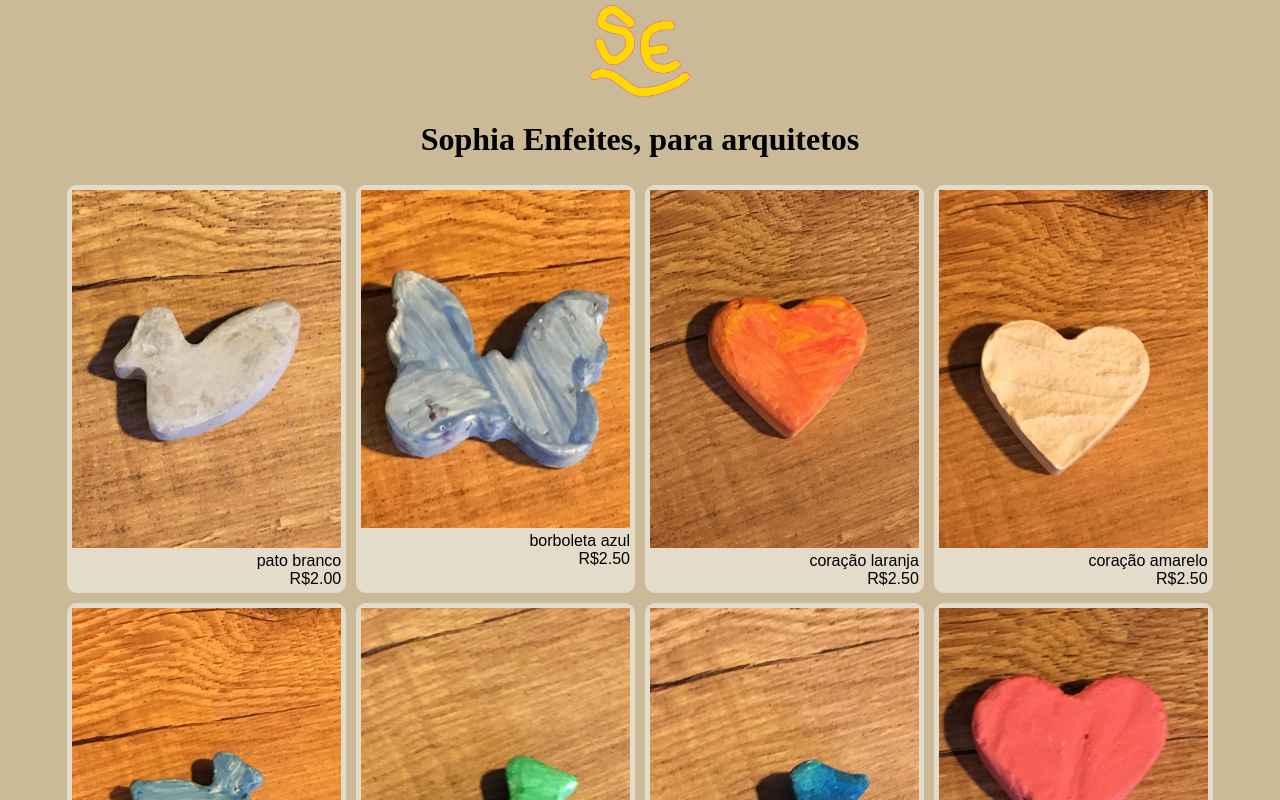
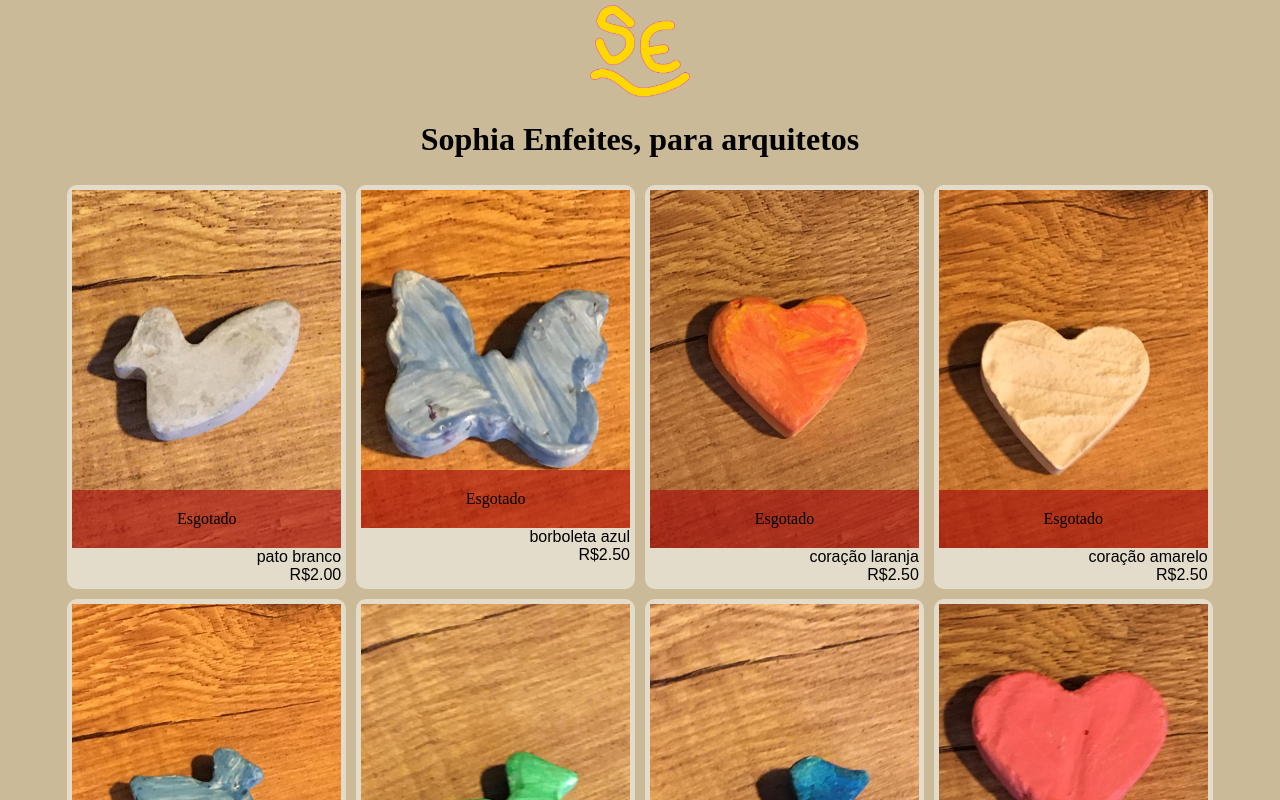
Before and after one commit to ABMHub/SophiaEnfeites, a React (Create React App) app: page / in a window 1280 px wide. Shown: the top 800 px of the page. Built offline with nearby package versions, Linux system fonts and the light colour scheme.

Commit message:
✨ Adiciona overlay 'esgotado'

```diff
--- a/src/App.css
+++ b/src/App.css
@@ -37,10 +37,31 @@ body {
   background-color: rgb(255, 255, 255, 0.5);
   padding: 5px;
   border-radius: 10px;
+  position: relative;
 }
 
-.produto > img {
+.imgProd {
+  position: relative;
+}
+
+.esgotado {
+  position: absolute;
+  text-align: center;
+  bottom: 0;
   width: 100%;
+  transition: 500ms ease;
+  padding: 20px 0;
+  background-color: rgba(167, 12, 12, 0.609);
+}
+
+.produto:hover .esgotado {
+  opacity: 0;
+}
+
+.imgProd > img {
+  width: 100%;
+  height: 100%;
+  display: block;
 }
 
 .textoProduto {
--- a/src/App.js
+++ b/src/App.js
@@ -1,10 +1,21 @@
 import './App.css';
 import {produtos} from './imagens/produtos'
+
+function Esgotado () {
+  return (
+    <div className="esgotado">
+      Esgotado
+    </div>
+  )
+}
 
 function Produto (props) {
   return (
     <div className="produto">
-      <img src={props.data.img} alt="produto"/>
+      <div className="imgProd">
+        {props.data.esgotado && <Esgotado />}
+        <img src={props.data.img} alt="produto"/>
+      </div>
       <div className="textoProduto">
         {props.data.tipo} {props.data.cor}<br />R${props.data.preco.toFixed(2)}
       </div>
--- a/src/imagens/produtos.js
+++ b/src/imagens/produtos.js
@@ -20,104 +20,119 @@ export const produtos = [
         tipo: 'pato',
         cor: 'branco',
         img: cimento1,
-        preco: 2.0
+        preco: 2.0,
+        esgotado: true
     },
     {
         id: 2,
         tipo: 'borboleta',
         cor: 'azul',
         img: cimento2,
-        preco: 2.5
+        preco: 2.5,
+        esgotado: true
     },
     {
         id: 3,
         tipo: 'coração',
         cor: 'laranja',
         img: cimento3,
-        preco: 2.5
+        preco: 2.5,
+        esgotado: true
     },
     {
         id: 4,
         tipo: 'coração',
         cor: 'amarelo',
         img: cimento4,
-        preco: 2.5
+        preco: 2.5,
+        esgotado: true
     },
     {
         id: 5,
         tipo: 'pato',
         cor: 'azul-cinza',
         img: cimento5,
-        preco: 2.0
+        preco: 2.0,
+        esgotado: true
     },
     {
         id: 6,
         tipo: 'pato',
         cor: 'verde',
         img: cimento6,
-        preco: 2.0
+        preco: 2.0,
+        esgotado: true
     },
     {
         id: 7,
         tipo: 'pato',
         cor: 'azul',
         img: cimento7,
-        preco: 2.0
+        preco: 2.0,
+        esgotado: true
     },
     {
         id: 8,
         tipo: 'coração',
         cor: 'vermelho',
         img: cimento8,
-        preco: 2.5
+        preco: 2.5,
+        esgotado: true
     },
     {
         id: 9,
         tipo: 'pato',
         cor: 'roxo',
         img: cimento9,
-        preco: 2.0
+        preco: 2.0,
+        esgotado: true
     },
     {
         id: 10,
         tipo: 'borboleta',
         cor: 'laranja',
         img: cimento10,
-        preco: 2.5
+        preco: 2.5,
+        esgotado: true
     },
     {
         id: 11,
         tipo: 'pato',
         cor: 'amarelo',
         img: cimento11,
-        preco: 2.0
+        preco: 2.0,
+        esgotado: true
     },
     {
         id: 12,
         tipo: 'caminhão',
         cor: 'azul',
         img: cimento12,
-        preco: 2.5
+        preco: 2.5,
+        esgotado: true
     },
     {
         id: 13,
         tipo: 'caminhão',
         cor: 'ciano',
         img: cimento13,
-        preco: 2.5
+        preco: 2.5,
+        esgotado: true
     },
     {
         id: 14,
         tipo: 'pato',
         cor: 'vermelho',
         img: cimento14,
-        preco: 2.0
+        preco: 2.0,
+        esgotado: true
     },
     {
         id: 15,
         tipo: 'borboleta',
         cor: 'azul e branco',
         img: cimento15,
-        preco: 2.5
+        preco: 2.5,
+        esgotado: true
     },
 ]
```
